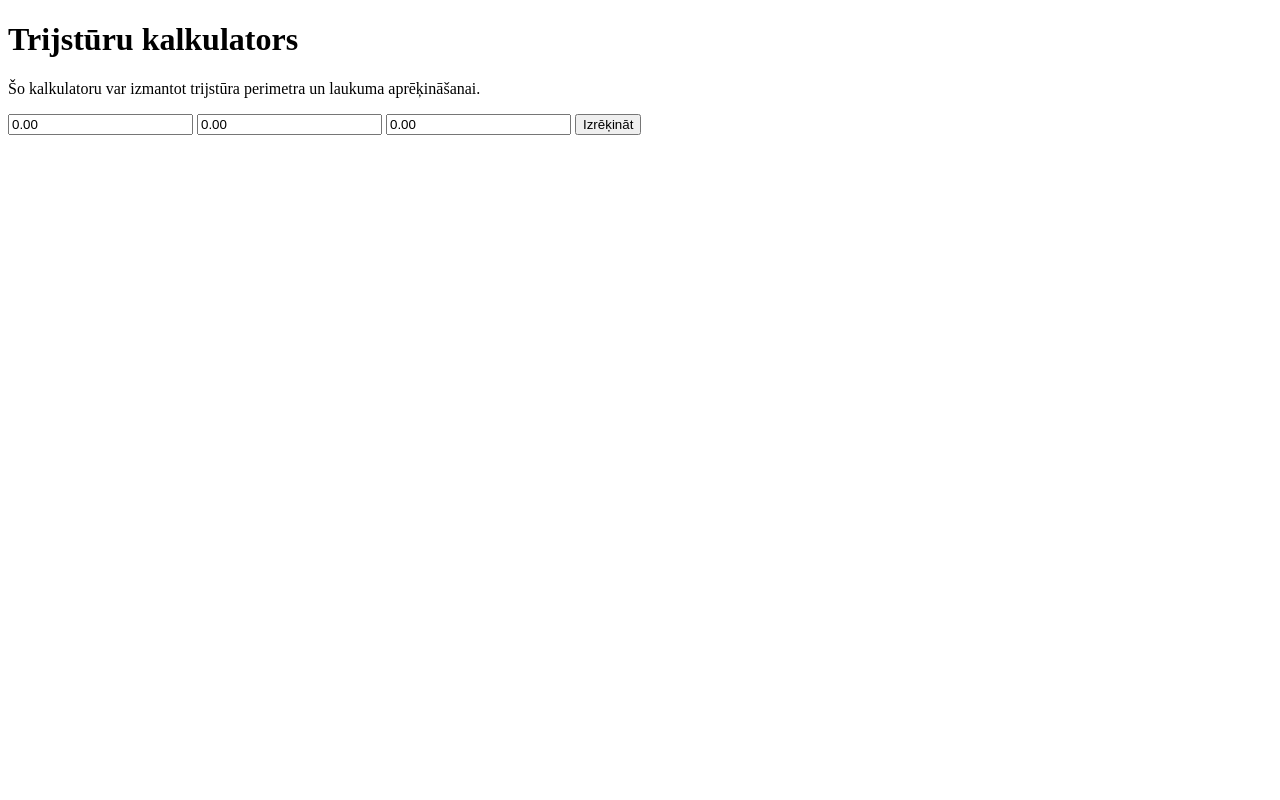
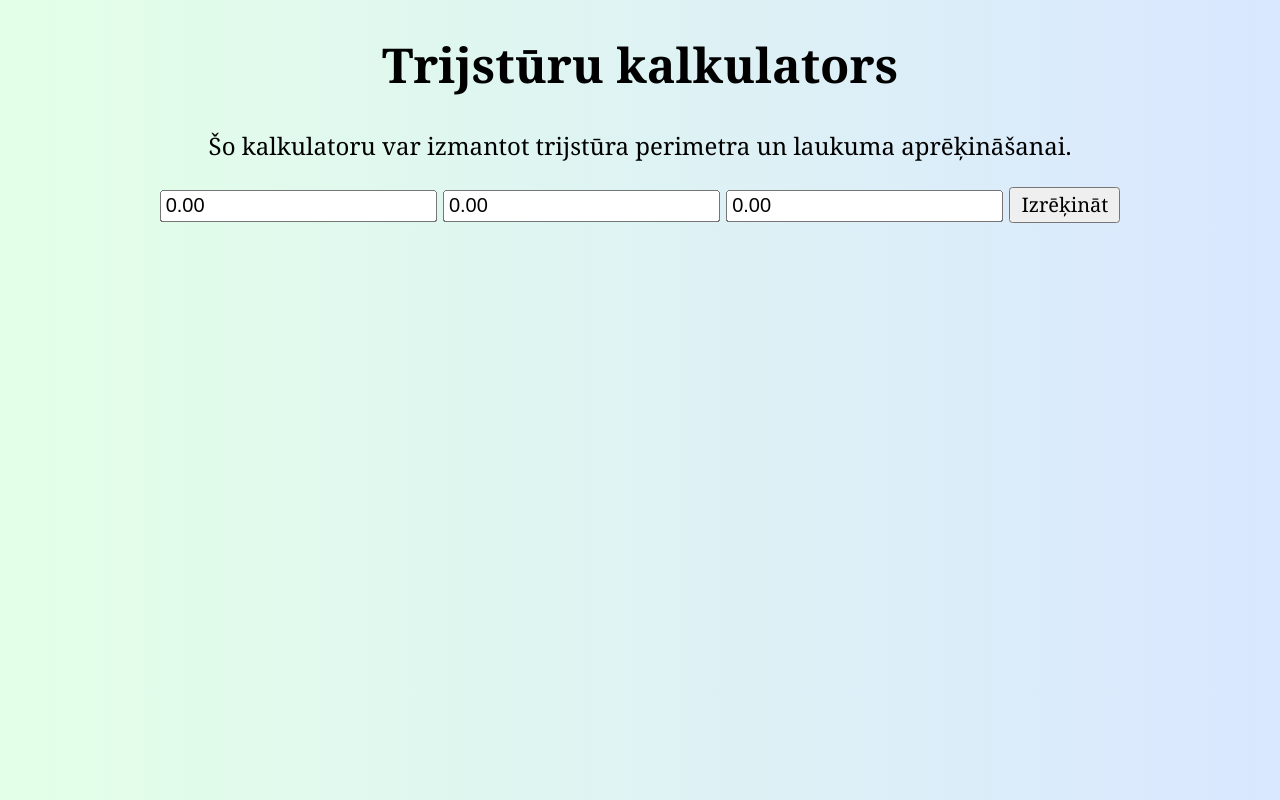
Before and after one commit to Dujulacis/trianglecalculator, a plain HTML site: page index.html in a window 1280 px wide. Drawn offline with Linux system fonts and the light colour scheme.

Commit message:
Add website styling
Added css.

```diff
--- a/index.html
+++ b/index.html
@@ -4,9 +4,11 @@
     <meta charset="UTF-8">
     <meta http-equiv="X-UA-Compatible" content="IE=edge">
     <meta name="viewport" content="width=device-width, initial-scale=1.0">
+    <link href="style.css" rel="stylesheet" />
     <title>Triangle calculator</title>
 </head>
 <body>
+    <div class="center">
     <div id="ievade">
     <h1>Trijstūru kalkulators</h1>
     </div>
@@ -19,5 +21,6 @@
     </div>
     <script src="script.js"></script>
     <div id="izvade"></div>
+    </div>
 </body>
 </html>
--- a/style.css
+++ b/style.css
@@ -0,0 +1,11 @@
+body {
+    background: linear-gradient(90deg, #e3ffe7 0%, #d9e7ff 100%);
+    font-family: "Georgia";
+}
+button{
+    font-family:"Georgia"
+}
+.center{
+    text-align: center;
+    zoom: 1.5;
+}
```
Also changed, not shown: temp.js (deleted, +0 -22 lines).
